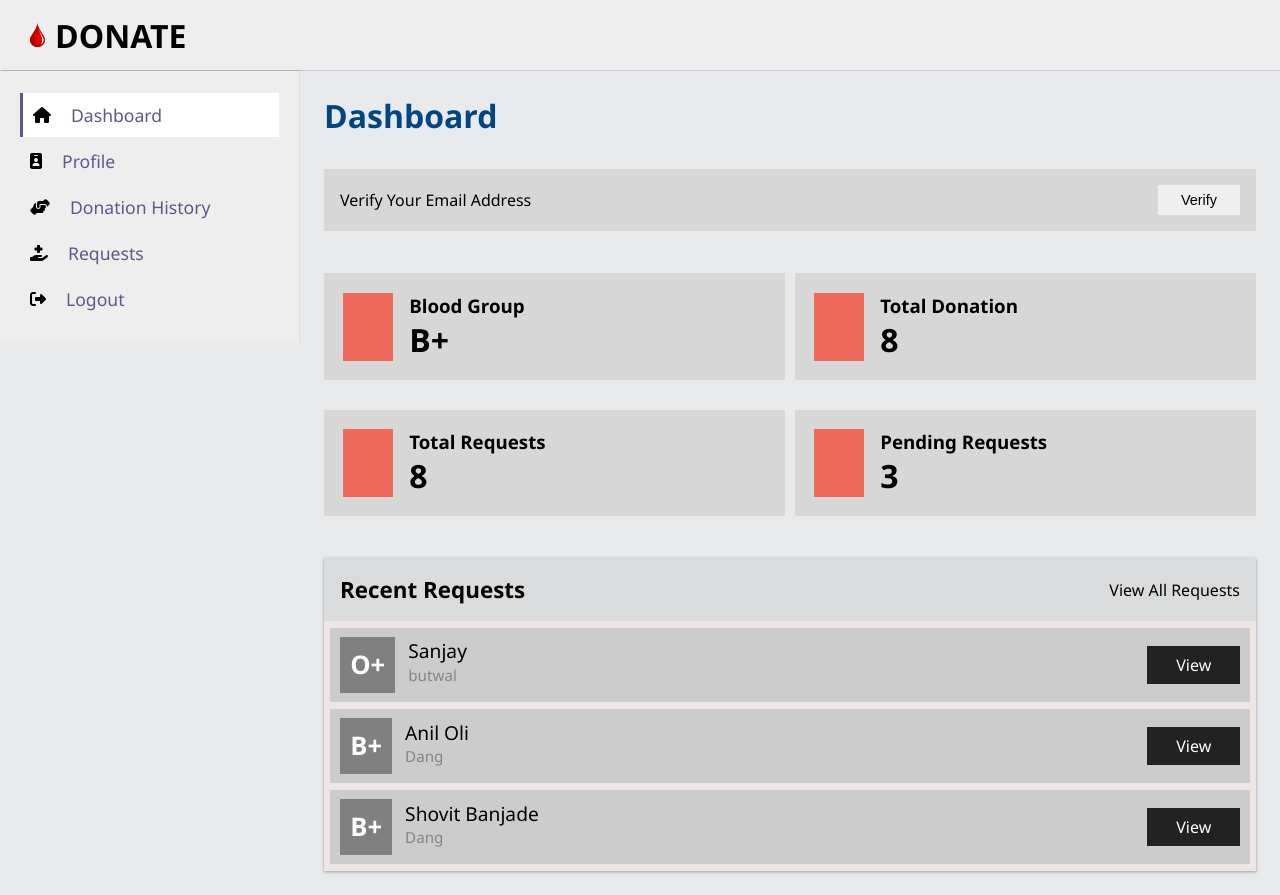
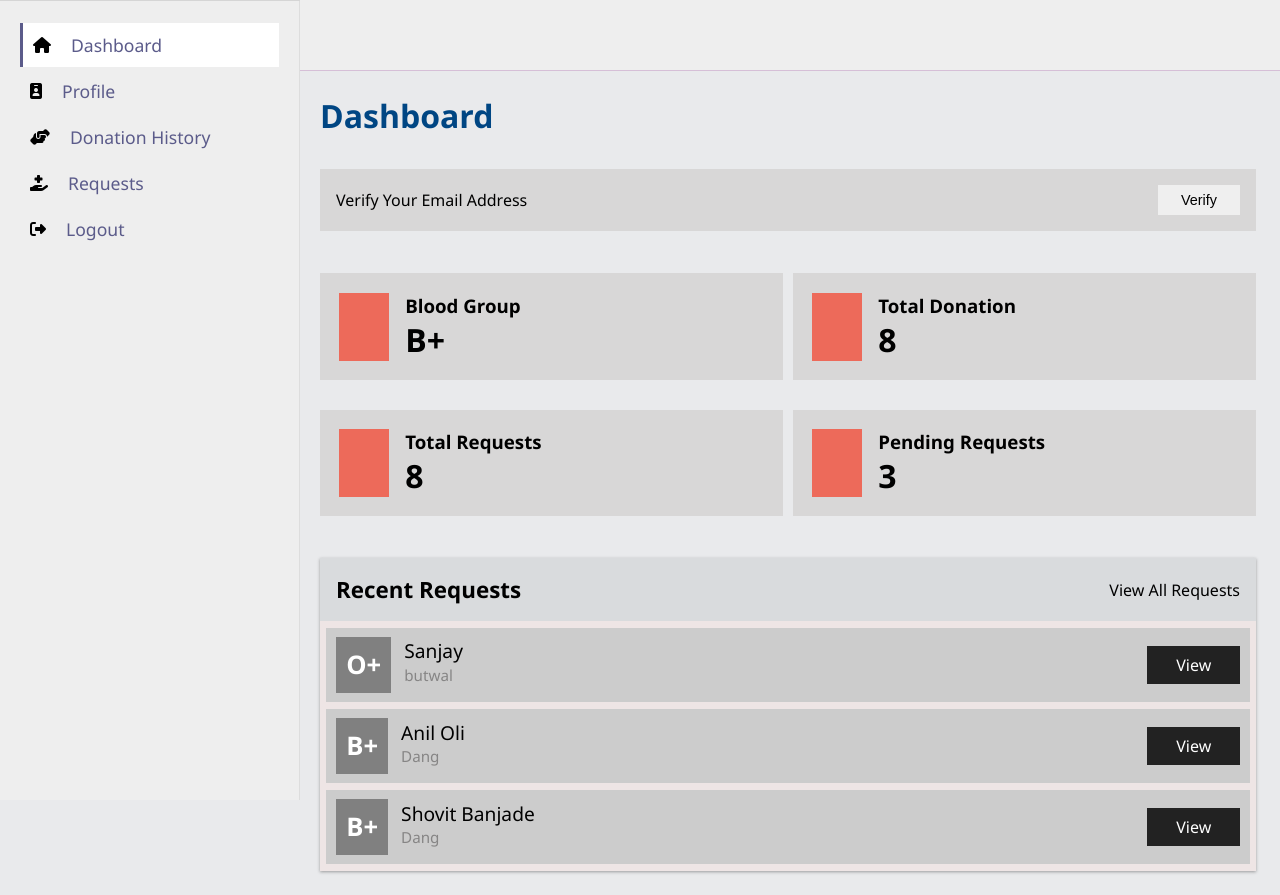
Before and after one commit to aniloli42/donate-blood-management-mern, a React (Create React App) app in the folder client/: page / in a window 1280 px wide. Built offline with nearby package versions, Linux system fonts and the light colour scheme.

Commit message:
fix: sidebar issue in big screen

```diff
--- a/client/src/Components/Sidebar/sidebar.css
+++ b/client/src/Components/Sidebar/sidebar.css
@@ -1,15 +1,15 @@
 .sidebar-div {
-	display: flex;
+  display: inline-flex;
   visibility: hidden;
   position: fixed;
   bottom: 0;
   top: var(--header-height);
   opacity: 0;
   width: 100%;
-	background-color: rgba(0,0,0,0.1);
+  background-color: rgba(0, 0, 0, 0.1);
 }
 
-.sidebar-content{
+.sidebar-content {
   transform: translateX(-100%);
   transition: 0.3s ease;
   width: 300px;
@@ -31,7 +31,9 @@
   transition: 0.2s ease-in-out;
 }
 
-.sidebar-element.active,.sidebar-element:hover,.sidebar-element:focus {
+.sidebar-element.active,
+.sidebar-element:hover,
+.sidebar-element:focus {
   background-color: #fff;
   border-left: 3px solid rgb(91, 91, 138);
 }
@@ -56,20 +58,19 @@
   display: flex;
   opacity: 1;
   visibility: visible;
-	overflow:hidden;
+  overflow: hidden;
 }
 
-
-.sidebar-div.active .sidebar-content{
+.sidebar-div.active .sidebar-content {
   transform: translateX(0);
 }
 
 @media (min-width: 1200px) {
   .sidebar-div {
-		position: sticky;
-		/* height: 100%; */
+    height: 100%;
+    width: max-content;
     display: flex;
-		/* top: 74.4px; */
+    top: 70.4px;
     visibility: visible;
     align-self: start;
     justify-self: start;
@@ -77,7 +78,7 @@
     transform: none;
   }
 
-	.sidebar-content{
+  .sidebar-content {
     transform: none;
   }
 }
--- a/client/src/Pages/MainComponent/maincomponent.css
+++ b/client/src/Pages/MainComponent/maincomponent.css
@@ -11,11 +11,12 @@
   margin-block-end: 1em;
 }
 
-
 @media (min-width: 1200px) {
   .main-component {
     justify-self: stretch;
     align-self: start;
     grid-column: span 2;
+    margin-inline-start: 300px;
+    padding-inline-start: 20px;
   }
 }
--- a/client/src/Styles/App.css
+++ b/client/src/Styles/App.css
@@ -1,31 +1,28 @@
 @import url(../Constants/commonCSS.css);
 
-body{
-	overflow-y: auto;
+body {
+  background-color: var(--light);
 }
 
 #root {
   display: flex;
   position: absolute;
   flex-direction: column;
-	max-height: 100vh;
-	max-width: 100%;
-	width: 100vw;
-	top: 0;
-	min-height: 100%;
+  width: 100%;
+  min-height: 100vh;
+  min-height: -webkit-fill-available;
 }
 
 main {
   flex-grow: 1;
   display: block;
   background-color: var(--light);
-
 }
 
 @media (min-width: 1200px) {
   main {
     display: grid;
-		grid-template-columns: repeat(2, max-content);
+    grid-template-columns: repeat(2, 1fr);
     grid-template-rows: auto 1fr;
     justify-items: start;
   }
```
Lines whose indentation alone changed are shown as unchanged.
